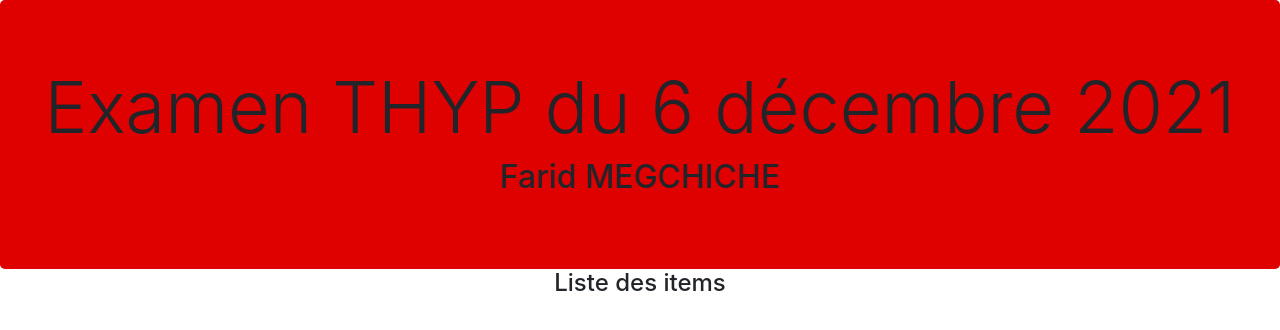
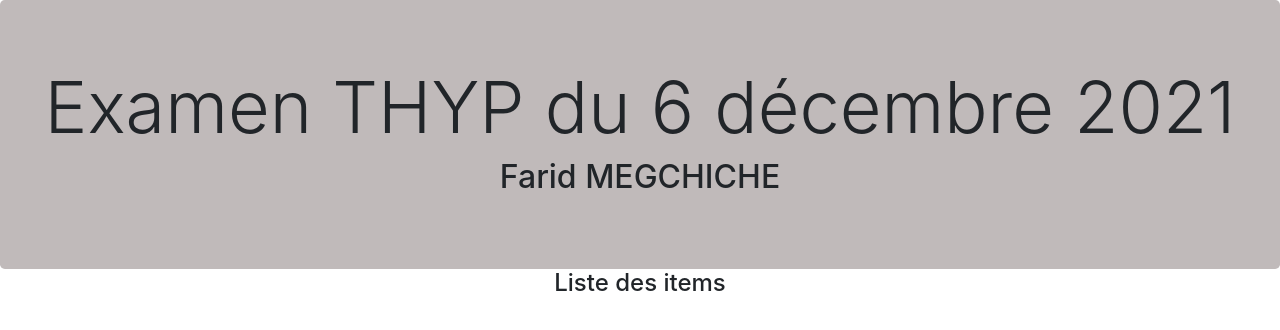
Before and after one commit to MEGCHICHEFarid/EXAM_THYP_21-22, a plain HTML site: page items.html in a window 1280 px wide. Drawn offline with nearby package versions, Linux system fonts and the light colour scheme; no server answers.

Commit message:
ajout des fonctions qui récupère et affiche la liste des items

```diff
--- a/items.html
+++ b/items.html
@@ -11,7 +11,7 @@
         <script src="https://d3js.org/d3.v4.min.js"></script>
 	</head>
 <body>
-    <div class="jumbotron mb-0" style="background-color:#df0000 !important">
+    <div class="jumbotron mb-0" style="background-color:#c0baba !important">
 
         <center>
               <h1 class="display-3">Examen THYP du 6 décembre 2021</h1>
@@ -28,13 +28,6 @@
       </div>
     </div>
     </div>
-
-<!--
-<div class="container-fluid"
-     style="padding-top: 14px;height: 500px;overflow-y: scroll;">
-  <div class="row" id="items">
-  </div>
-</div> -->
 
 <script>
 
```
